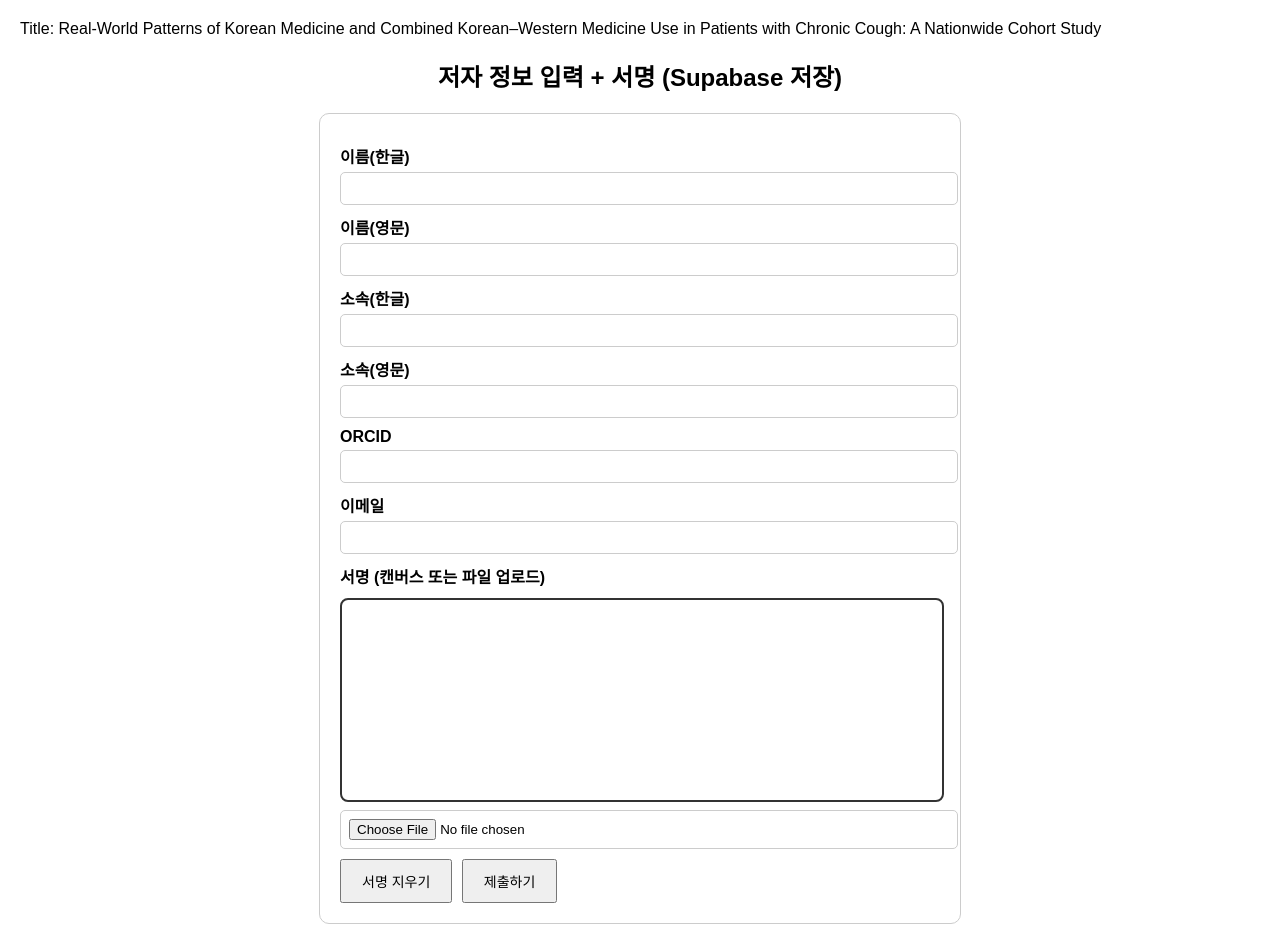
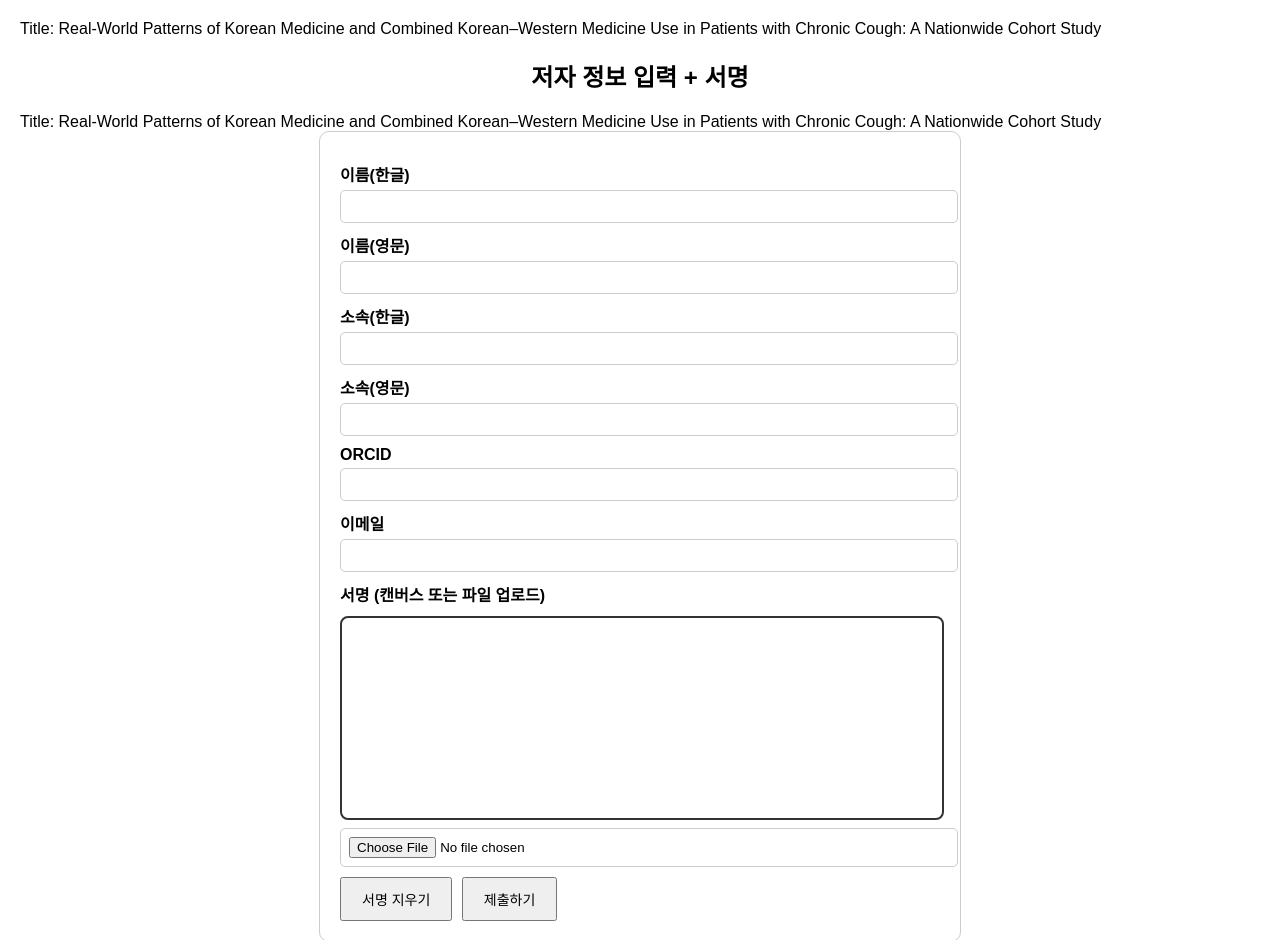
Before and after one commit to ManYoungPark/author-form, a plain HTML site: page index.html in a window 1280 px wide. Shown: the top 940 px of the page. Drawn offline with nearby package versions, Linux system fonts and the light colour scheme.

Commit message:
Update index.html

```diff
--- a/index.html
+++ b/index.html
@@ -20,7 +20,8 @@
   </style>
 </head>
 <body>
-  <h2 style="text-align:center;">저자 정보 입력 + 서명 (Supabase 저장)</h2>
+  <h2 style="text-align:center;">저자 정보 입력 + 서명</h2>
+ Title: Real-World Patterns of Korean Medicine and Combined Korean–Western Medicine Use in Patients with Chronic Cough: A Nationwide Cohort Study
 
   <form>
     <label>이름(한글)</label>
```
